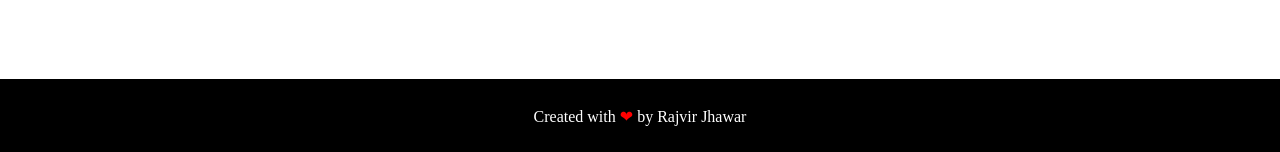
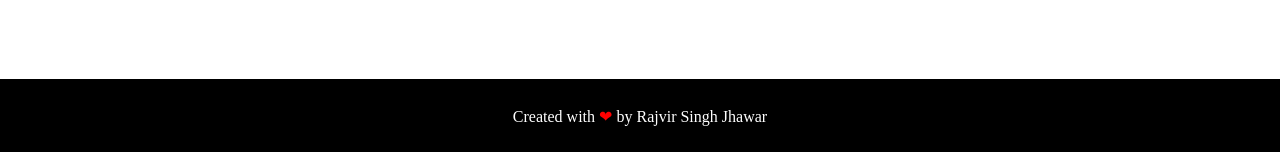
Before and after one commit to murraco/jekyll-theme-minimal-resume, a Jekyll site: the page built from index.html, in a window 1280 px wide. Shown: the part 1550-1702 px from the top of the page. Built offline with Jekyll 4.4.1, drawn with Linux system fonts in a browser that asks for light colours; some web fonts are replaced.

Commit message:
Updated name

```diff
--- a/_includes/footer.html
+++ b/_includes/footer.html
@@ -1,6 +1,6 @@
 <footer class="footer">
     <!-- <p>&copy; {{ site.username }}</p> -->
-    <p>Created with <span class="love">❤</span> by <a href="https://github.com/zro00">Rajvir Jhawar</a></p>
+    <p>Created with <span class="love">❤</span> by <a href="https://github.com/zro00">Rajvir Singh Jhawar</a></p>
 </footer>
 <script src="//cdn.jsdelivr.net/particles.js/2.0.0/particles.min.js"></script>
 <script src="{{ '/assets/js/sweet-scroll.min.js' | prepend: site.baseurl }}"></script>
```
